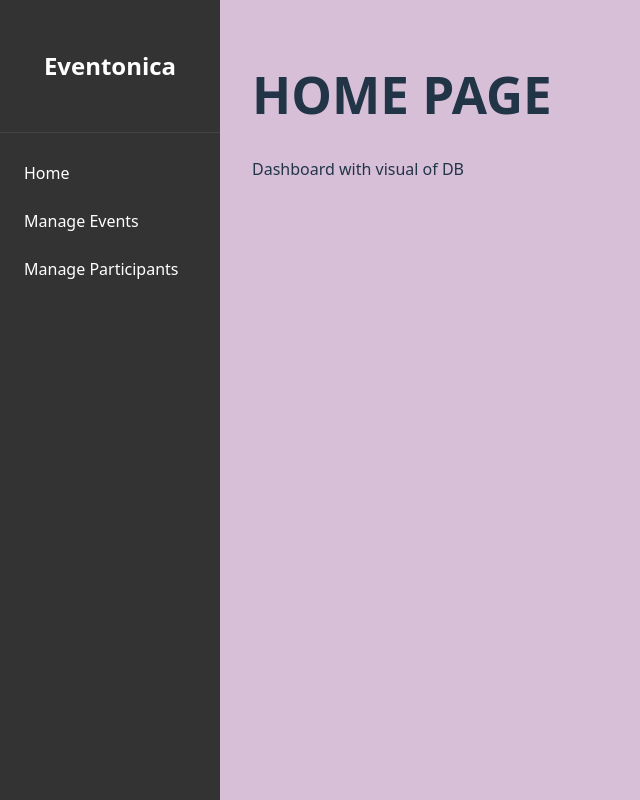
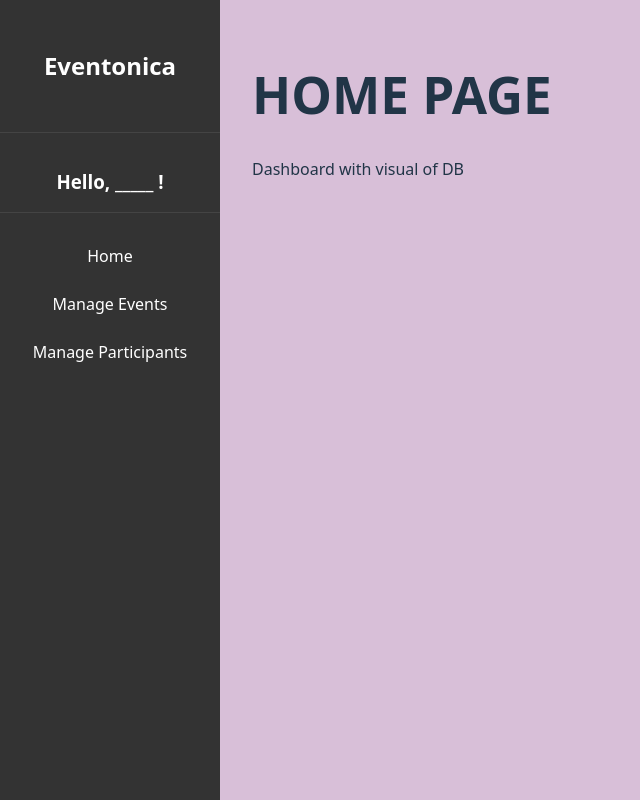
Before and after one commit to amilia-n/Techtonica-Weekly-Projects, a React (Vite) app in the folder Week 9 Eventonica/client/: page / in a window 1280 px wide. Shown: the whole page, without its empty margins (0-640 px from the left). Built offline with nearby package versions, Linux system fonts and the light colour scheme.

Commit message:
Add greeting to navbar

```diff
--- a/Week 9 Eventonica/client/src/App.css
+++ b/Week 9 Eventonica/client/src/App.css
@@ -20,41 +20,49 @@ body {
   position: fixed;
   left: 0;
   top: 0;
-  position: absolute;
 }
 
 .header {
   height: 100px;
-  align-content: center;
+  display: flex;
+  justify-content: center;
+  align-items: center;
   padding: 1rem;
   margin: 0;
   color: white;
   text-align: center;
   border-bottom: 1px solid #444;
-  position: relative;
+}
+
+.greeting {
+  display: flex;
+  justify-content: center;
+  align-items: left;
+  width: 220px;
+  padding: 1rem 0;
+  text-align: center;
+  border-bottom: 1px solid #444;
 }
 
 .navbar-list {
   list-style: none;
-  padding: 1rem 0;
+  padding: 0;
   margin: 0;
   width: 100%;
-  position: relative;
 }
 
 .navbar-list li {
   width: 100%;
-  position: relative;
+  text-align: center;
 }
 
 .navbar-list a {
   color: white;
   text-decoration: none;
   transition: color 0.3s ease-in-out;
-  padding: 0.75rem 1.5rem;
+  padding: 0.75rem 0;
   display: block;
-  width: fit-content;
-  position: relative;
+  width: 100%;
 }
 
 .navbar-list a:hover {
--- a/Week 9 Eventonica/client/src/components/Navbar.jsx
+++ b/Week 9 Eventonica/client/src/components/Navbar.jsx
@@ -6,6 +6,7 @@ const Navbar = () => {
     return (
     <nav className="navbar">
         <h2 className="header">Eventonica</h2>
+        <h3 className="greeting">Hello, _____  !</h3>
         <ul className="navbar-list">
             <li><Link to="/">Home</Link></li>
             <li><Link to="/events">Manage Events</Link></li>
```
